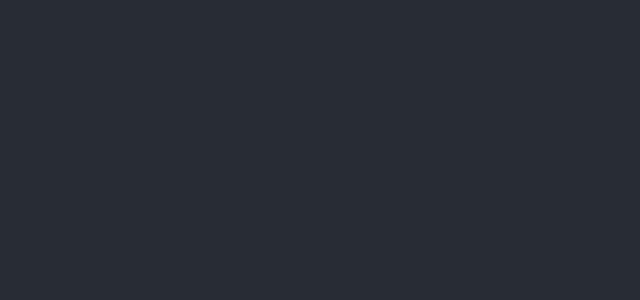
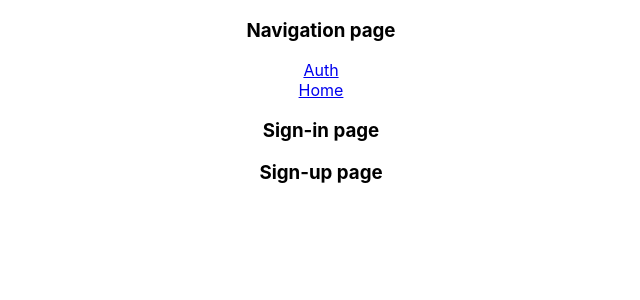
Before and after one commit to ikromshi/voiceful, a React (Create React App) app in the folder frontend/: page /auth in a window 1280 px wide. Shown: the top 300 px of the page, without its empty margins (319-959 px from the left). Built offline with nearby package versions, Linux system fonts and the light colour scheme.

Commit message:
made components to routes

```diff
--- a/frontend/src/App.tsx
+++ b/frontend/src/App.tsx
@@ -7,14 +7,12 @@ import Navigation from './routes/navigation/navigation';
 function App() {
   return (
     <div className="App">
-      <header className="App-header">
         <Routes>
           <Route path="/" element={<Navigation />}>
             <Route index element={<Index />}/>
             <Route path="auth" element={<Authentication />} />
           </ Route>
         </Routes>
-      </header>
     </div>
   );
 }
--- a/frontend/src/components/home/home.tsx
+++ b/frontend/src/components/home/home.tsx
@@ -4,7 +4,7 @@ import "./home.css";
 const Home = () => {
   return (
     <Fragment>
-
+      <h3>Home page</h3>
     </Fragment>
   )
 }
--- /dev/null
+++ b/frontend/src/components/sign-in-form/sign-in.tsx
@@ -0,0 +1,12 @@
+import { Fragment } from "react"
+import "./sign-in.css";
+
+const SignIn = () => {
+  return (
+    <Fragment>
+      <h3>Sign-in page</h3>
+    </Fragment>
+  )
+}
+
+export default SignIn;
--- /dev/null
+++ b/frontend/src/components/sign-up-form/sign-up.tsx
@@ -0,0 +1,12 @@
+import { Fragment } from "react"
+import "./sign-up.css";
+
+const SignUp = () => {
+  return (
+    <Fragment>
+      <h3>Sign-up page</h3>
+    </Fragment>
+  )
+}
+
+export default SignUp;
--- a/frontend/src/routes/authentication/authentication.tsx
+++ b/frontend/src/routes/authentication/authentication.tsx
@@ -1,10 +1,13 @@
 import { Fragment } from "react";
+import SignIn from "../../components/sign-in-form/sign-in";
+import SignUp from "../../components/sign-up-form/sign-up";
 import "./authentication.css";
 
 const Authentication = () => {
   return (
     <Fragment>
-
+      <SignIn />
+      <SignUp />
     </Fragment>
   )
 }
--- a/frontend/src/routes/index/index.tsx
+++ b/frontend/src/routes/index/index.tsx
@@ -1,10 +1,11 @@
 import { Fragment } from "react";
+import Home from "../../components/home/home";
 import "./index.css";
 
 const Index = () => {
   return (
     <Fragment>
-
+      <Home />
     </Fragment>
   )
 }
--- a/frontend/src/routes/navigation/navigation.tsx
+++ b/frontend/src/routes/navigation/navigation.tsx
@@ -1,10 +1,14 @@
+import { Link, Outlet } from "react-router-dom";
 import { Fragment } from "react";
 import "./navigation.css";
 
 const Navigation = () => {
   return (
     <Fragment>
-
+      <h3>Navigation page</h3>
+      <Link to="/auth">Auth</Link> <br></br>
+      <Link to="/">Home</Link>
+      <Outlet />
     </Fragment>
   )
 }
```
Also changed, not shown: frontend/src/components/sign-in-form/sign-in.css (added), frontend/src/components/sign-up-form/sign-up.css (added).
